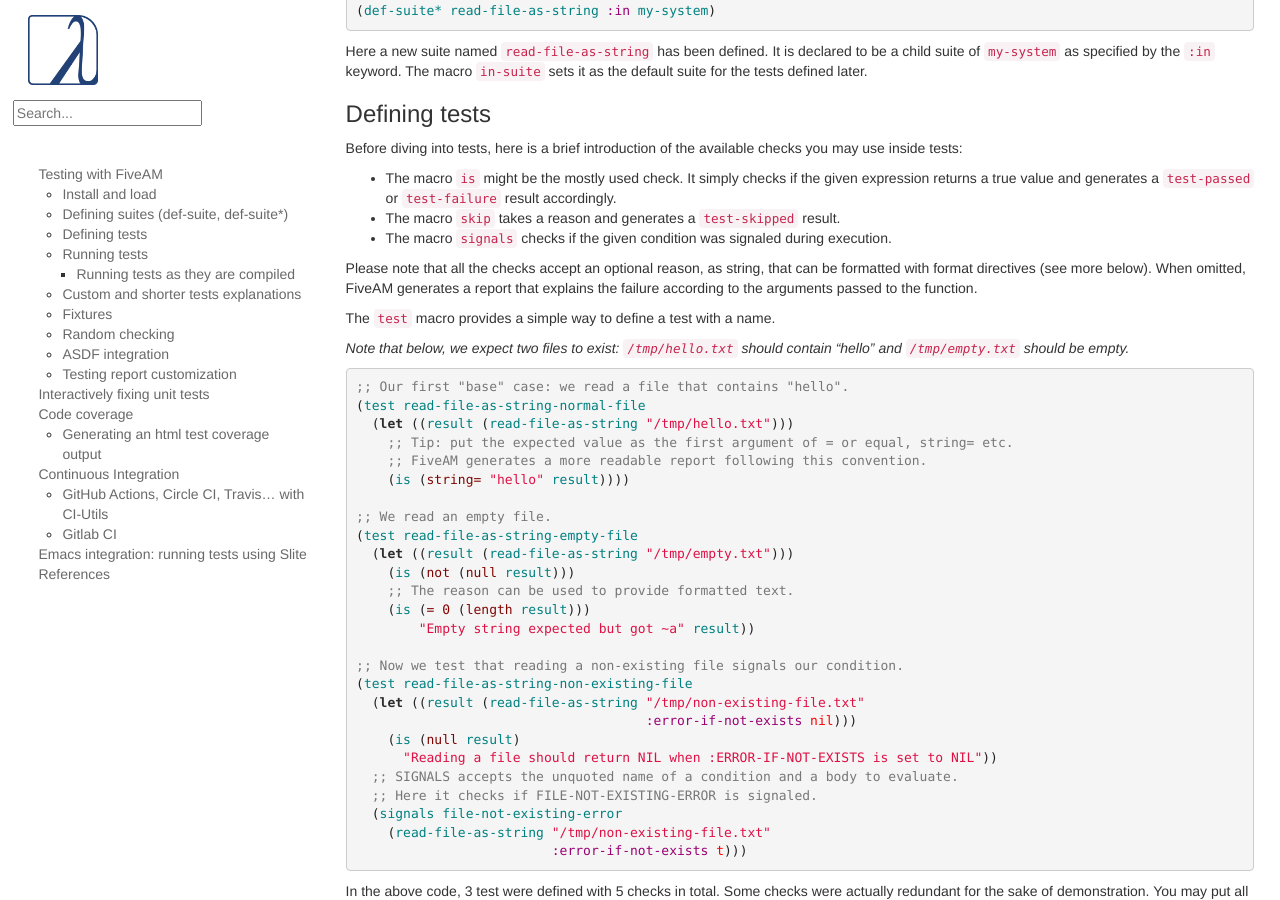
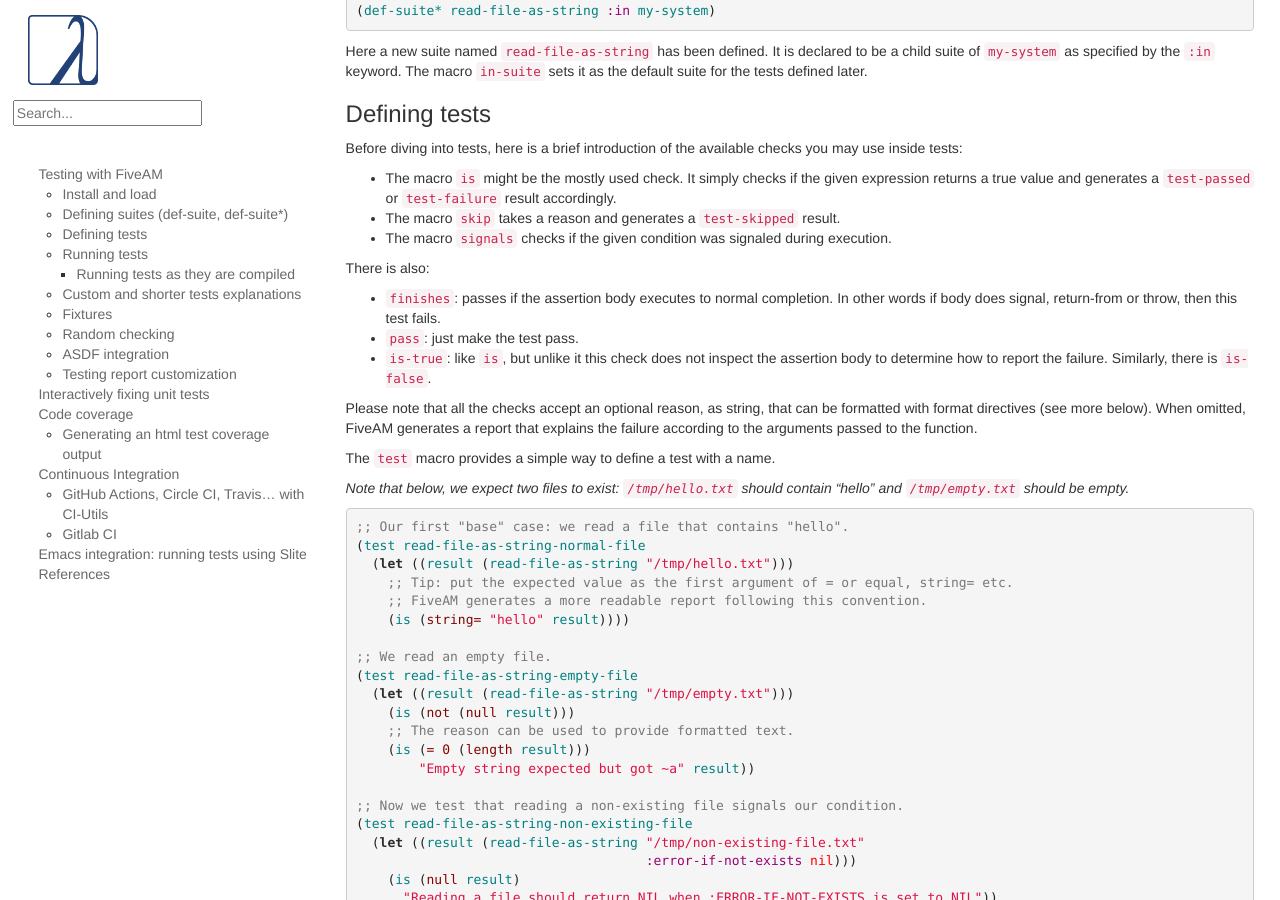
Before and after one commit to LispCookbook/cl-cookbook, a Jekyll site: the page built from testing.md, in a window 1280 px wide and 900 px high, scrolled down 1909 px. Built offline with Jekyll 4.4.1, drawn with Linux system fonts in a browser that asks for light colours.

Commit message:
testing: add finishes, pass and is-true assertions

```diff
--- a/testing.md
+++ b/testing.md
@@ -120,6 +120,12 @@ Before diving into tests, here is a brief introduction of the available checks y
 * The macro `is` might be the mostly used check. It simply checks if the given expression returns a true value and generates a `test-passed` or `test-failure` result accordingly.
 * The macro `skip` takes a reason and generates a `test-skipped` result.
 * The macro `signals` checks if the given condition was signaled during execution.
+
+There is also:
+
+* `finishes`: passes if the assertion body executes to normal completion. In other words if body does signal, return-from or throw, then this test fails.
+* `pass`: just make the test pass.
+* `is-true`: like `is`, but unlike it this check does not inspect the assertion body to determine how to report the failure. Similarly, there is `is-false`.
 
 Please note that all the checks accept an optional reason, as string, that can be formatted with format directives (see more below). When omitted, FiveAM generates a report that explains the failure according to the arguments passed to the function.
 
```
